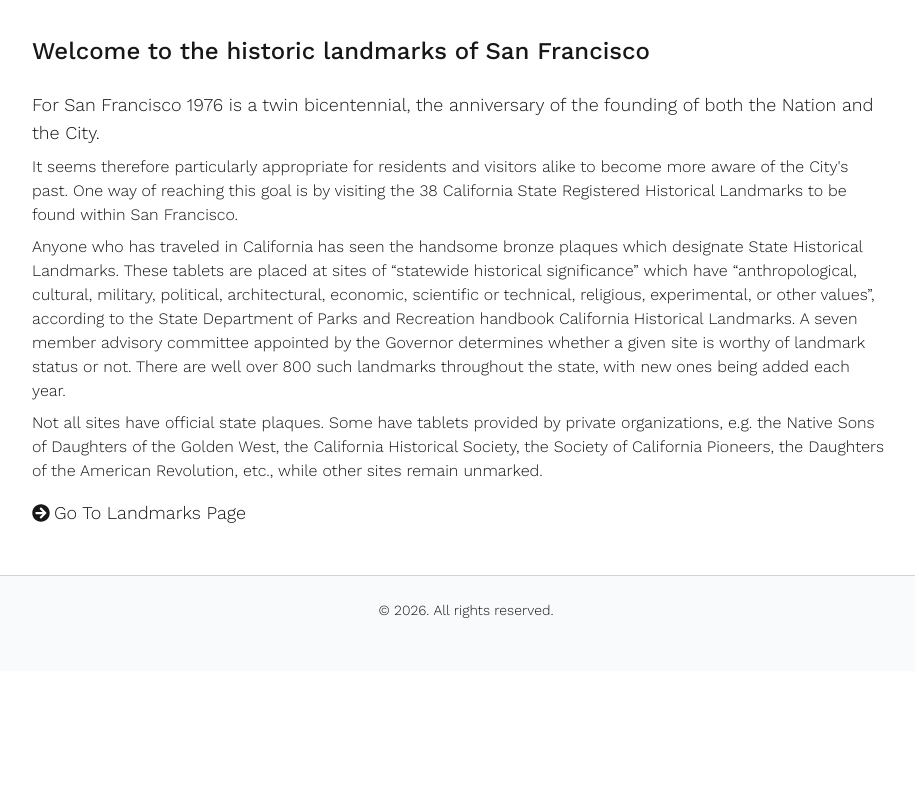
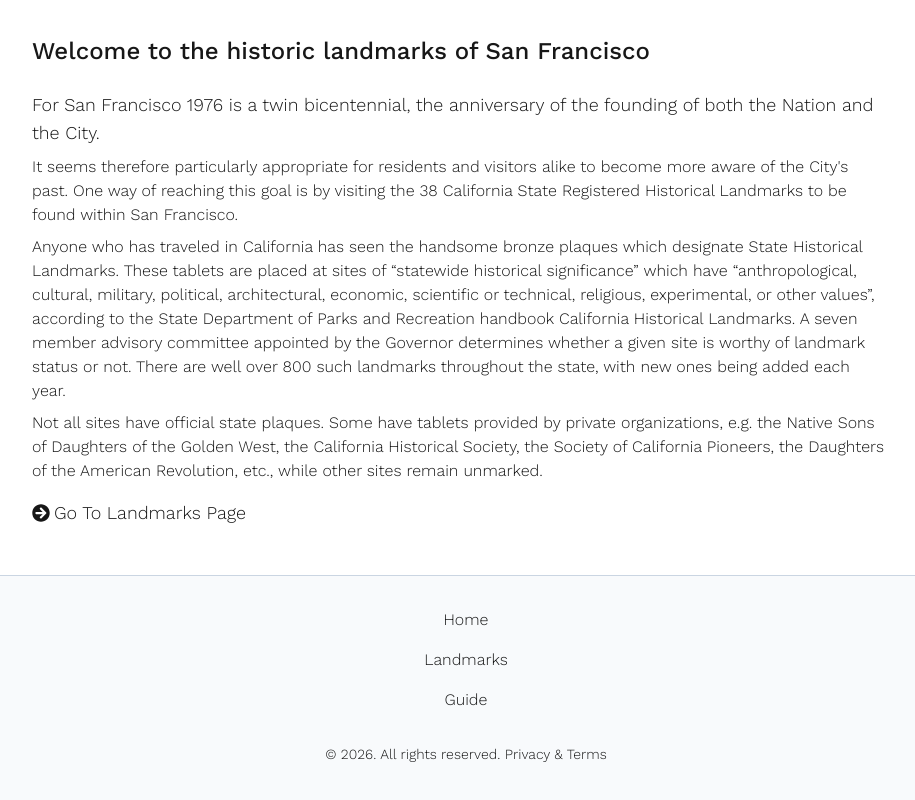
Before and after one commit to tdkent/hlosf.com, a Next.js app: page / in a window 1280 px wide. Shown: the part 882-1682 px from the top of the page, without its empty margins (174-1089 px from the left). Before the commit the page ends 1553 px from the top, so only its background shows below. Built offline with nearby package versions, Linux system fonts and the light colour scheme; no server answers.

Commit message:
add nav links

```diff
--- a/src/components/layout/Footer.tsx
+++ b/src/components/layout/Footer.tsx
@@ -1,7 +1,23 @@
+import Link from "next/link";
+
 export default function Footer() {
   return (
-    <footer className="h-24 pt-6 pb-6 border-t border-slate-300 bg-slate-50 font-light text-center text-sm dark:bg-background">
-      <span>© {new Date().getFullYear()}. All rights reserved.</span>
+    <footer className="flex flex-col gap-8 pt-8 pb-12 border-t border-slate-300 bg-slate-50 font-light text-center dark:bg-background">
+      <ul className="flex flex-col gap-4">
+        <li>
+          <Link href="/">Home</Link>
+        </li>
+        <li>
+          <Link href="/landmarks">Landmarks</Link>
+        </li>
+        <li>
+          <Link href="/guide">Guide</Link>
+        </li>
+      </ul>
+      <span className="text-sm">
+        © {new Date().getFullYear()}. All rights reserved.{" "}
+        <Link href="/disclaimer">Privacy & Terms</Link>
+      </span>
     </footer>
   );
 }
```
